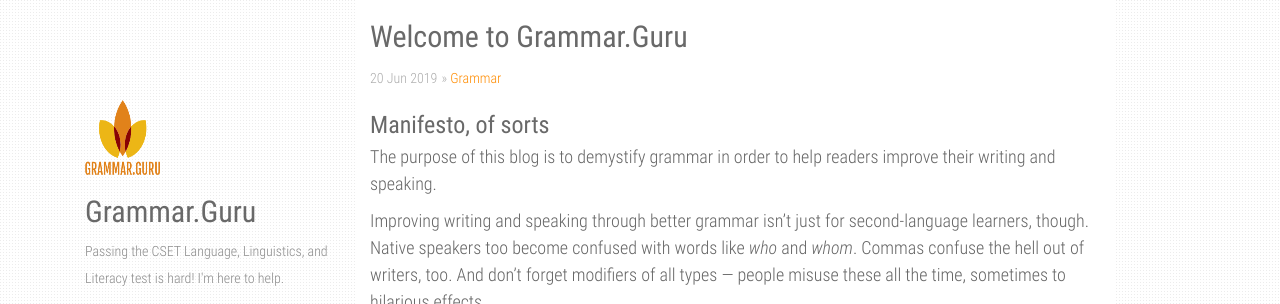
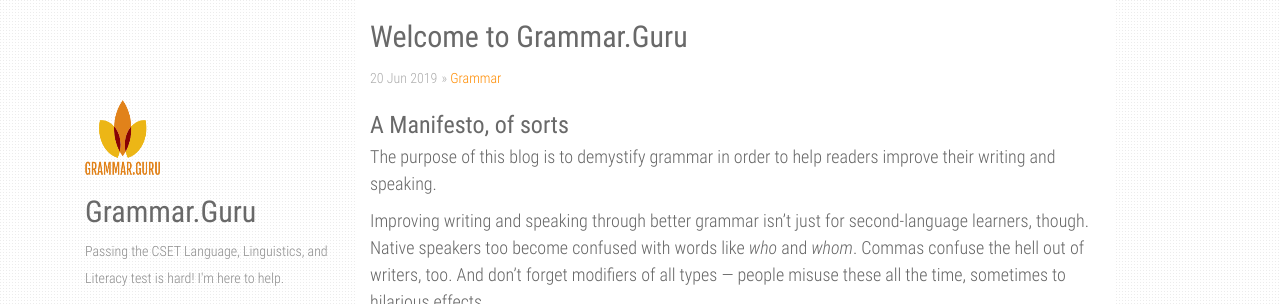
Before and after one commit to CMarcille/cmarcille.github.io, a Jekyll site: the page built from _posts/2019-06-21-Welcome.md, in a window 1280 px wide. Shown: the top 304 px of the page. Built offline with Jekyll 4.4.1, drawn with Linux system fonts in a browser that asks for light colours; comment, search, counter and statistics services are not loaded.

```diff
--- a/_posts/2019-06-21-Welcome.md
+++ b/_posts/2019-06-21-Welcome.md
@@ -5,7 +5,7 @@ date:   2019-06-21 00:6:23 +0530
 categories: [Grammar]
 ---
 
-### Manifesto, of sorts
+### A Manifesto, of sorts
 
 The purpose of this blog is to demystify grammar in order to help readers improve their writing and speaking.
 
```
